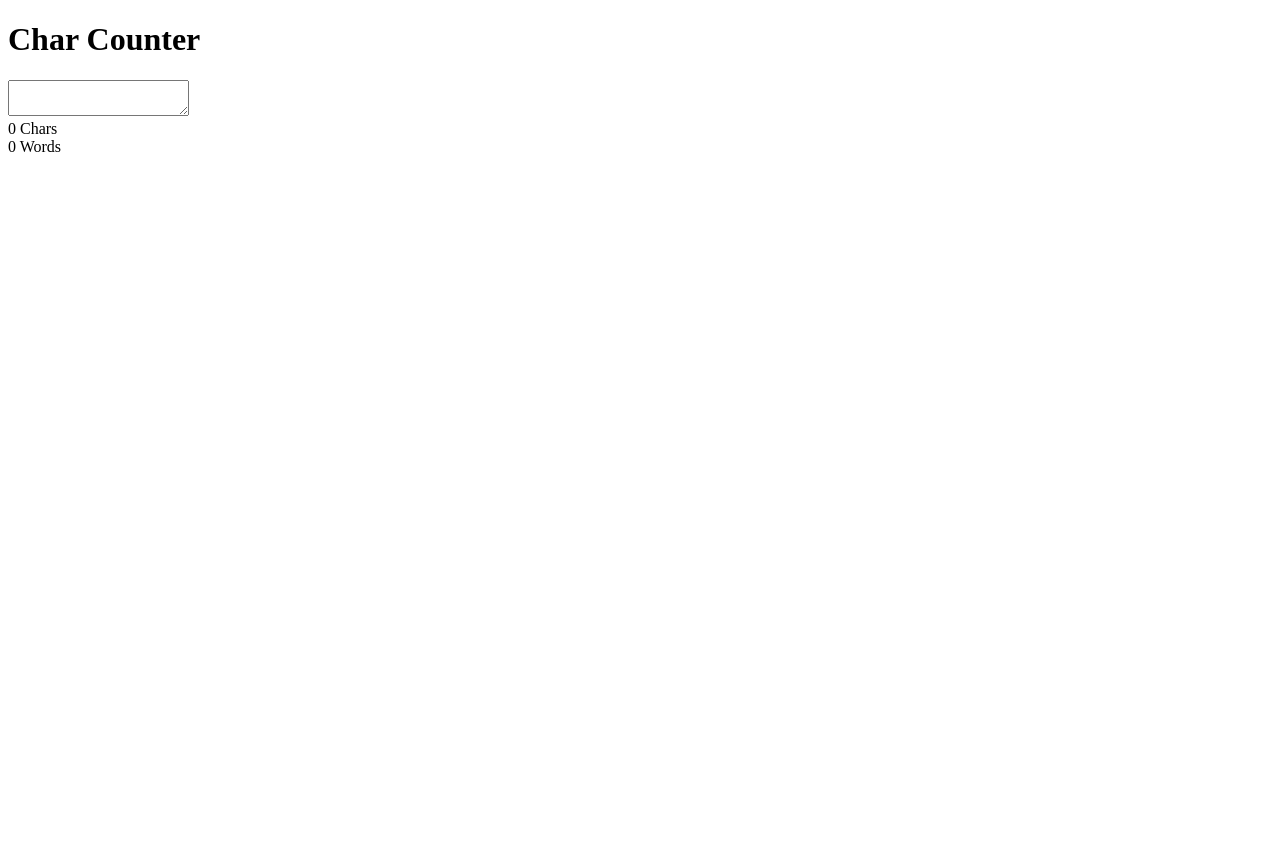
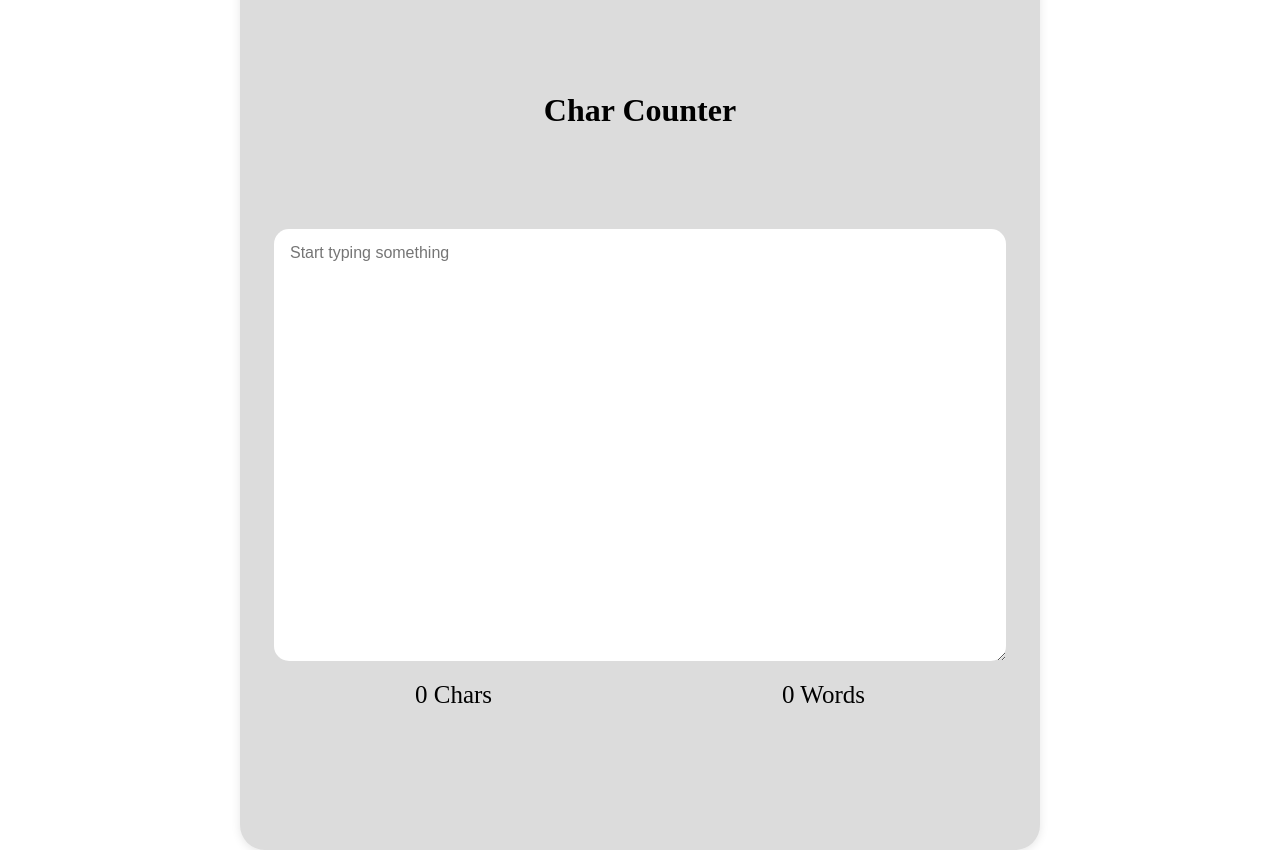
Before and after one commit to M1xicBrt/char-count, a plain HTML site: page index.html in a window 1280 px wide. Before the commit the page ends 800 px from the top, so only its background shows below. Drawn offline with Linux system fonts and the light colour scheme.

Commit message:
Completed the structure and added styles for the application

```diff
--- a/index.html
+++ b/index.html
@@ -9,7 +9,7 @@
   <body>
     <div class="container">
       <h1>Char Counter</h1>
-      <textarea id="text-input"></textarea>
+      <textarea id="text-input" placeholder="Start typing something"></textarea>
       <div class="counters">
         <div class="chars">
           <span class="count">0</span>
--- a/style.css
+++ b/style.css
@@ -0,0 +1,53 @@
+* {
+  padding: 0;
+  margin: 0;
+}
+
+body {
+  height: 100vh;
+  display: flex;
+  justify-content: center;
+  align-items: center;
+}
+
+.container {
+  display: flex;
+  flex-direction: column;
+  align-items: center;
+  justify-content: center;
+  background-color: gainsboro;
+  width: 800px;
+  height: 900px;
+  border-radius: 25px;
+  box-shadow: 0 2px 10px rgba(0, 0, 0, 0.1);
+}
+
+#text-input {
+  font-family: "Heebo", sans-serif;
+  font-size: 16px;
+  line-height: 1;
+  margin-top: 100px;
+  margin-bottom: 20px;
+  padding: 1em;
+  width: 700px;
+  height: 400px;
+  border: none;
+  border-radius: 15px;
+  transition: all 0.2s ease;
+}
+
+#text-input:hover {
+  cursor: pointer;
+}
+
+#text-input:focus {
+  cursor: text;
+  border: none;
+}
+
+.counters {
+  display: flex;
+  justify-content: space-between;
+  width: 450px;
+  font-size: 25px;
+}
```
